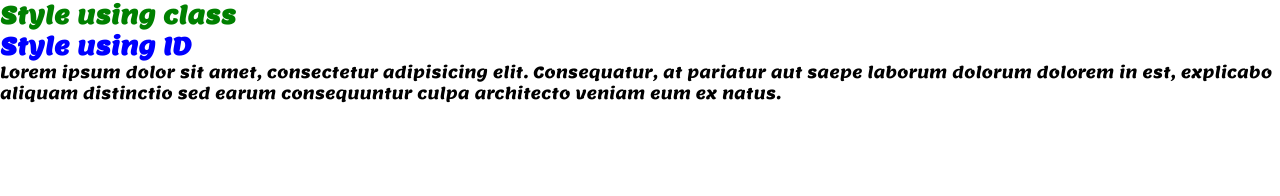
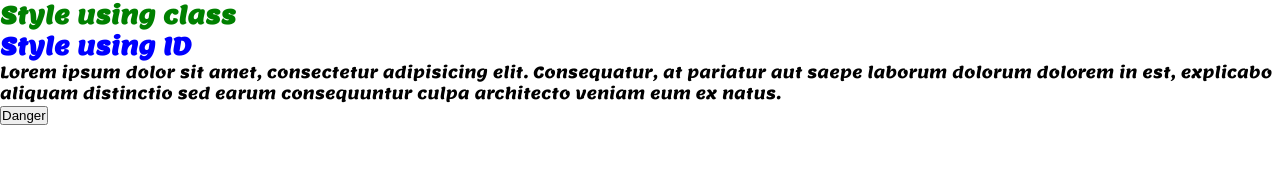
Before and after one commit to ManthanDhole/Angular, an Angular app in the folder 01_NewAngularProject/angular-ekart/: page / in a window 1280 px wide. Shown: the part 104-300 px from the top of the page. Built offline with nearby package versions, Linux system fonts and the light colour scheme.

Commit message:
Adding bootstrap in the angular project

```diff
--- a/01_NewAngularProject/angular-ekart/src/app/app.component.html
+++ b/01_NewAngularProject/angular-ekart/src/app/app.component.html
@@ -1,2 +1,4 @@
 <h2>Welcome to {{ title }}</h2>
 <app-header></app-header>
+
+<button type="button" class="btn btn-danger">Danger</button>
--- a/01_NewAngularProject/angular-ekart/src/app/header/header.component.html
+++ b/01_NewAngularProject/angular-ekart/src/app/header/header.component.html
@@ -2,5 +2,4 @@
 <button type="button"> Click </button>
 <h2 class="headerClass">Style using class</h2>
 <h2 id="idName">Style using ID</h2>
-
 <p>Lorem ipsum dolor sit amet, consectetur adipisicing elit. Consequatur, at pariatur aut saepe laborum dolorum dolorem in est, explicabo aliquam distinctio sed earum consequuntur culpa architecto veniam eum ex natus.</p>
--- a/01_NewAngularProject/angular-ekart/src/styles.css
+++ b/01_NewAngularProject/angular-ekart/src/styles.css
@@ -2,6 +2,8 @@
 
 /* Import the google fonts */
 @import url('https://fonts.googleapis.com/css2?family=Lemon&display=swap');
+
+/* @import "~../node_modules/bootstrap/dist/css/bootstrap.min.css"; */
 
 /* p{
     font-family: monospace;
```
Also changed, not shown: 1 other file (tests, documents, lock files or other folders).
